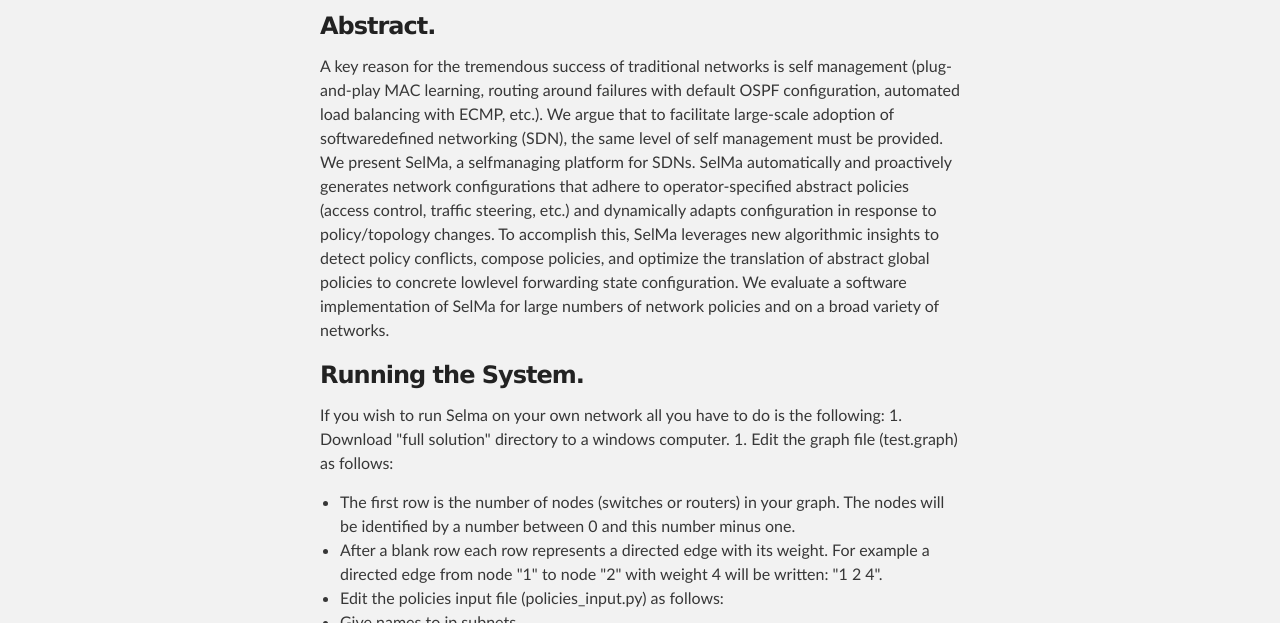
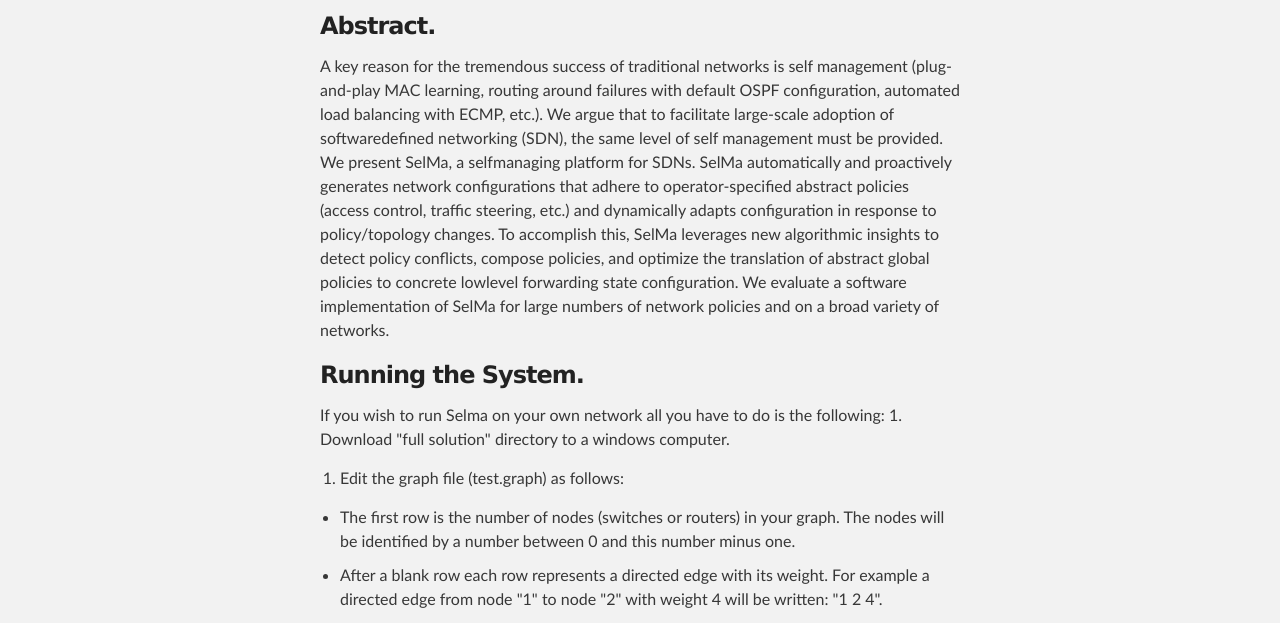
Before and after one commit to ronhuji/SDNP, a plain HTML site: page index.html in a window 1280 px wide. Shown: the part 252-875 px from the top of the page. Drawn offline with Linux system fonts and the light colour scheme.

```diff
--- a/index.html
+++ b/index.html
@@ -57,19 +57,25 @@ policies and on a broad variety of networks.</p>
 <a id="running-the-system" class="anchor" href="#running-the-system" aria-hidden="true"><span class="octicon octicon-link"></span></a>Running the System.</h3>
 
 <p>If you wish to run Selma on your own network all you have to do is the following:
-1. Download "full solution" directory to a windows computer.
-1. Edit the graph file (test.graph) as follows:</p>
+1. Download "full solution" directory to a windows computer.</p>
+
+<ol>
+<li><p>Edit the graph file (test.graph) as follows:</p></li>
+</ol>
 
 <ul>
 <li>The first row is the number of nodes (switches or routers) in your graph. The nodes will be identified by a number between 0 and this number minus one.</li>
-<li>After a blank row each row represents a directed edge with its weight. For example a directed edge from node "1" to node "2" with weight 4 will be written: "1 2 4".</li>
+<li><p>After a blank row each row represents a directed edge with its weight. For example a directed edge from node "1" to node "2" with weight 4 will be written: "1 2 4".</p></li>
+</ul>
+
+<ol>
 <li>Edit the policies input file (policies_input.py) as follows:</li>
 <li>Give names to ip subnets.</li>
 <li>Add each network function to FUNCTIONS_AND_AREAS map, and state where it resides. An integer represents the node in the graph, and a tuple an undirected edge.</li>
 <li>Add groups to the GROUPS map, by stating which ip subnets they include.</li>
 <li>Put in the IP_LOCATIONS map the location (node) of each subnet.</li>
 <li>Add policies as shown in the file to the POLICIES list.</li>
-</ul>
+</ol>
       </section>
     </div>
 
```
Also changed, not shown: params.json (+1 -1 lines).
